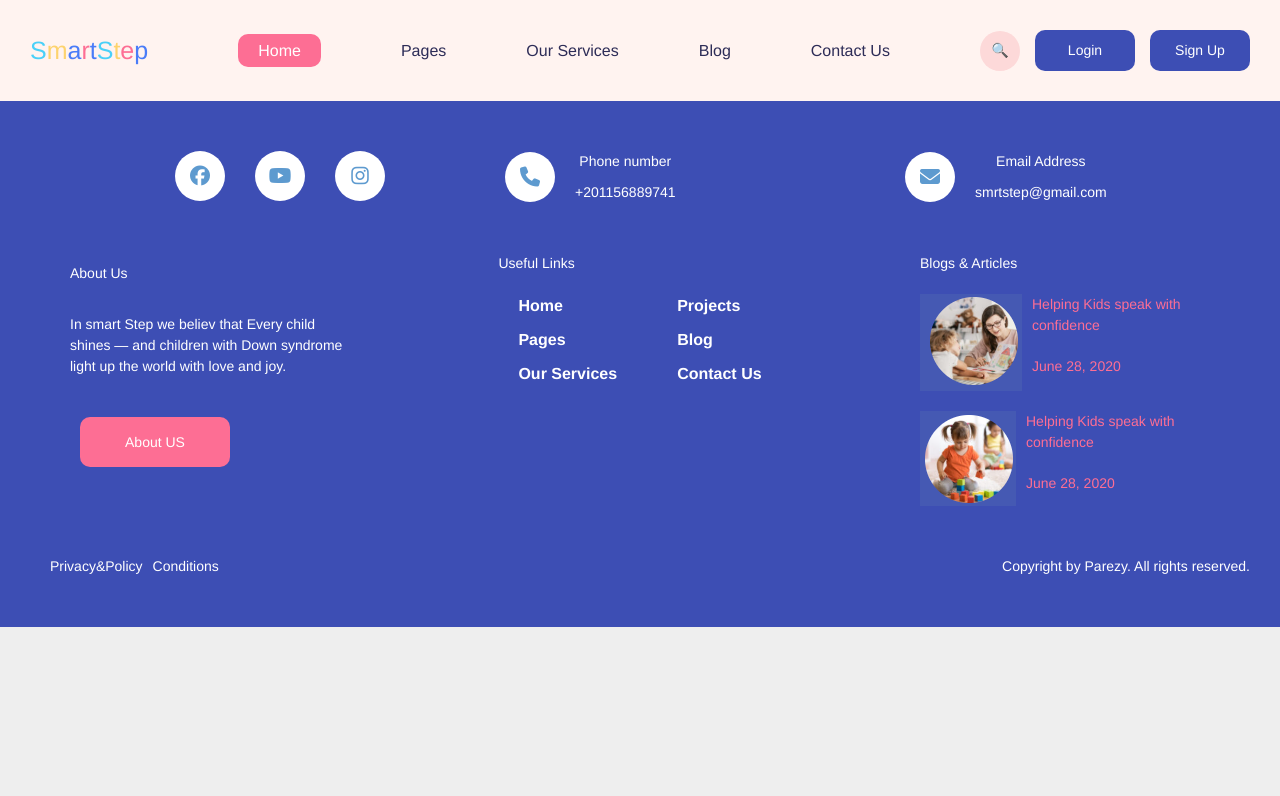
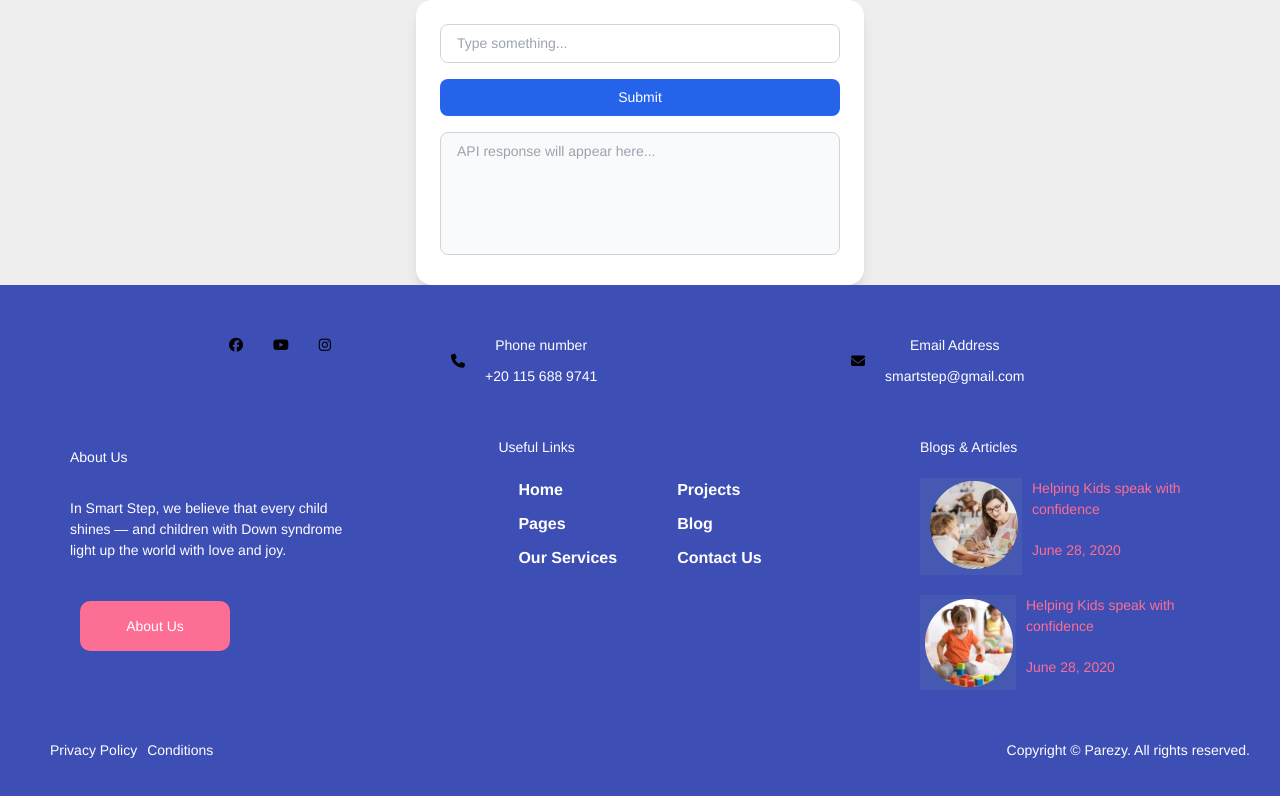
Before and after one commit to Abotareq/Alx-project, a React (Vite) app: page /blog in a window 1280 px wide. Shown: the top 796 px of the page. Built offline with nearby package versions, Linux system fonts and the light colour scheme.

Commit message:
ai integrated text

```diff
--- a/package.json
+++ b/package.json
@@ -10,6 +10,9 @@
     "preview": "vite preview"
   },
   "dependencies": {
+    "@google/genai": "^0.9.0",
+    "axios": "^1.8.4",
+    "buffer": "^6.0.3",
     "formik": "^2.4.6",
     "react": "^19.0.0",
     "react-dom": "^19.0.0",
--- a/src/App.jsx
+++ b/src/App.jsx
@@ -8,12 +8,14 @@ import Signup from "./components/SignUp/Signup";
 import Home from "./pages/Home/Home";
 import Footer from "./components/Footer/Footer";
 import { BrowserRouter as Router, Routes, Route } from 'react-router-dom';
+import LearningPage from "./pages/Home/LearningPage/LearningPage";
 
 function App() {
   return (
     <>
     <Router>
-      <Header />
+     {/*  <Header /> */}
+    <LearningPage />
       <Routes>
           <Route path="/" element={<Home />} />
           <Route path="/signin" element={<SignIn />} />
--- a/src/components/Footer/Footer.jsx
+++ b/src/components/Footer/Footer.jsx
@@ -1,46 +1,71 @@
 import styles from "./Footer.module.css";
-import Blog1 from "../../assets/images/blog1.PNG"
-import Blog2 from "../../assets/images/blog2.PNG"
-export default function Footer(){
-    return(
-        <>
+import Blog1 from "../../assets/images/blog1.PNG";
+import Blog2 from "../../assets/images/blog2.PNG";
+
+export default function Footer() {
+  return (
     <footer className={styles.footer}>
+      {/* Upper Section */}
       <section className={styles.upper}>
         <div className={styles.social}>
-                    <a href="#" className={styles.facebook}><i class="fa-brands fa-facebook"></i></a>
-                    <a href="#" className={styles.facebook}><i class="fa-brands fa-youtube"></i></a>
-                    <a href="#" className={styles.facebook}><i class="fa-brands fa-instagram"></i></a>
+          <a href="#" className={styles.icon}>
+            <i className="fa-brands fa-facebook"></i>
+          </a>
+          <a href="#" className={styles.icon}>
+            <i className="fa-brands fa-youtube"></i>
+          </a>
+          <a href="#" className={styles.icon}>
+            <i className="fa-brands fa-instagram"></i>
+          </a>
         </div>
+
         <div className={styles.contacts}>
           <div className={styles.phone}>
-                        <a href="#" className={styles.facebook}><i class="fa-solid fa-phone"></i></a>
+            <a href="#" className={styles.icon}>
+              <i className="fa-solid fa-phone"></i>
+            </a>
             <div className={styles.info}>
               <p>Phone number</p>
-                            <p>+201156889741</p>
+              <p>+20 115 688 9741</p>
             </div>
           </div>
+
           <div className={styles.phone}>
-                        <a href="#" class={styles.facebook}><i class="fa-solid fa-envelope"></i></a>
+            <a href="#" className={styles.icon}>
+              <i className="fa-solid fa-envelope"></i>
+            </a>
             <div className={styles.info}>
               <p>Email Address</p>
-                            <p>smrtstep@gmail.com</p>
+              <p>smartstep@gmail.com</p>
             </div>
           </div>
-                {/*     <div className={styles.phone}>
-                        <a href="#" className={styles.facebook}><i class="fa-solid fa-location-dot"></i></a>
+
+          {/* Uncomment when you have a location */}
+          {/*
+          <div className={styles.phone}>
+            <a href="#" className={styles.icon}>
+              <i className="fa-solid fa-location-dot"></i>
+            </a>
             <div className={styles.info}>
-                            <p>Our adress</p>
-                            <p>25 El-tahrir street, Cairo</p>
+              <p>Our Address</p>
+              <p>25 El-Tahrir Street, Cairo</p>
             </div>
-                    </div> */}
+          </div>
+          */}
         </div>
       </section>
+
+      {/* Mid Section */}
       <section className={styles.midsection}>
         <div className={styles.about}>
           <h1>About Us</h1>
-                    <p>In smart Step we believ that Every child shines — and children with Down syndrome light up the world with love and joy.</p>
-                    <button className={styles.btn}>About US</button>
+          <p>
+            In Smart Step, we believe that every child shines — and children
+            with Down syndrome light up the world with love and joy.
+          </p>
+          <button className={styles.btn}>About Us</button>
         </div>
+
         <div className={styles.usefullinks}>
           <h1>Useful Links</h1>
           <nav>
@@ -56,34 +81,48 @@ export default function Footer(){
             </div>
           </nav>
         </div>
+
         <div className={styles.blogs}>
           <h1>Blogs & Articles</h1>
           <div className={styles.blogdata}>
-                        <img src={Blog1} alt="blog text"/>
+            <img src={Blog1} alt="Helping Kids blog" />
             <div className={styles.bloginfo}>
-                            <a href="https://preview.themeforest.net/item/parezy-child-therapy-wordpress-theme/full_screen_preview/28772350"><p>Helping Kids speak with confidence</p></a>
+              <a
+                href="https://preview.themeforest.net/item/parezy-child-therapy-wordpress-theme/full_screen_preview/28772350"
+                target="_blank"
+                rel="noopener noreferrer"
+              >
+                <p>Helping Kids speak with confidence</p>
+              </a>
               <p>June 28, 2020</p>
             </div>
           </div>
           <div className={styles.blogdata}>
-                        <img src={Blog2} alt="blog text"/>
+            <img src={Blog2} alt="Helping Kids blog" />
             <div className={styles.bloginfo}>
-                            <a href="https://preview.themeforest.net/item/parezy-child-therapy-wordpress-theme/full_screen_preview/28772350"><p>Helping Kids speak with confidence</p></a>
+              <a
+                href="https://preview.themeforest.net/item/parezy-child-therapy-wordpress-theme/full_screen_preview/28772350"
+                target="_blank"
+                rel="noopener noreferrer"
+              >
+                <p>Helping Kids speak with confidence</p>
+              </a>
               <p>June 28, 2020</p>
             </div>
           </div>
         </div>
       </section>
+
+      {/* Lower Section */}
       <section className={styles.lower}>
         <div className={styles.right}>
-                    <a href="#"><p>Privacy&Policy</p></a>
-                    <a href="#"><p>Conditions</p></a>
+          <a href="#">Privacy Policy</a>
+          <a href="#">Conditions</a>
         </div>
         <div className={styles.left}>
-                    <h3>Copyright by Parezy. All rights reserved.</h3>
+          <h3>Copyright © Parezy. All rights reserved.</h3>
         </div>
       </section>
     </footer>
-        </>
   );
 }
--- a/src/components/Header/Header.jsx
+++ b/src/components/Header/Header.jsx
@@ -1,11 +1,11 @@
 import styles from "./header.module.css";
 import { Link } from "react-router-dom";
+
 export default function Header() {
   return (
-    <>
-      <header className={`${styles.header}`}>
+    <header className={styles.header}>
       <div className={styles.logo}>
-          <a href="/">
+        <Link to="/">
           <span>S</span>
           <span>m</span>
           <span>a</span>
@@ -15,31 +15,34 @@ export default function Header() {
           <span>t</span>
           <span>e</span>
           <span>p</span>
-          </a>
+        </Link>
       </div>
+
       <nav className={styles.nav}>
-          <Link to="/">
-            <a href="#" class={styles.active}>
+        <Link to="/" className={styles.active}>
           Home
-            </a>
         </Link>
+
         <div className={styles.tgs}>
+          {/* Replace these with real <Link>s when routing is ready */}
           <a href="#">Pages</a>
           <a href="#">Our Services</a>
           <a href="#">Blog</a>
           <a href="#">Contact Us</a>
         </div>
       </nav>
+
       <div className={styles.action}>
         <div className={styles.iconbutton}>🔍</div>
+
         <Link to="/signin">
           <button className={styles.btn}>Login</button>
         </Link>
+
         <Link to="/signup">
           <button className={styles.btn}>Sign Up</button>
         </Link>
       </div>
     </header>
-    </>
   );
 }
--- a/src/pages/Home/Home.jsx
+++ b/src/pages/Home/Home.jsx
@@ -1,13 +1,14 @@
 import React from "react";
 import Banner from "./components/Banner";
 import SpeechPathologyServices from "./components/SpeechPathologyServices";
-import SliderTrainers from "./components/sliderTrainers";
+import SliderTrainers from "./components/SliderTrainers";
 import Blogs from "./components/Blogs";
 import Testimonials from "./components/Testimonials/Testimonials";
 import Hero from "./components/Hero/Hero";
 
+export default function Home() {
 
-export default function Home() {
+
   return (
     <>
       <Hero />
--- /dev/null
+++ b/src/pages/Home/LearningPage/LearningPage.jsx
@@ -0,0 +1,54 @@
+import { useState } from "react";
+import { GoogleGenAI } from "@google/genai";
+export default function LearningPage() {
+  const [inputValue, setInputValue] = useState("");
+  const [responsetext, setResponse] = useState("");
+
+  const handleSubmit = async (e) => {
+    e.preventDefault();
+
+    // Simulate an API response
+
+    main();
+  };
+  const ai = new GoogleGenAI({
+    apiKey: "AIzaSyB8mC2w0GQvHVgbP4vYwnzG8PkaO-TBteY",
+  });
+
+  async function main() {
+    const response = await ai.models.generateContent({
+      model: "gemini-2.0-flash",
+      contents: [{ text: inputValue }],
+    });
+    setResponse(response.text);
+    console.log(response.text);
+  }
+
+  return (
+    <div className="max-w-md mx-auto p-6 bg-white rounded-2xl shadow-lg space-y-4">
+      <form onSubmit={handleSubmit} className="space-y-4">
+        <input
+          type="text"
+          value={inputValue}
+          onChange={(e) => setInputValue(e.target.value)}
+          placeholder="Type something..."
+          className="w-full px-4 py-2 border border-gray-300 rounded-lg focus:outline-none focus:ring-2 focus:ring-blue-400"
+        />
+        <button
+          type="submit"
+          className="w-full bg-blue-600 text-white py-2 rounded-lg hover:bg-blue-700 transition"
+        >
+          Submit
+        </button>
+      </form>
+
+      <textarea
+        value={responsetext}
+        readOnly
+        rows={5}
+        placeholder="API response will appear here..."
+        className="w-full px-4 py-2 border border-gray-300 rounded-lg bg-gray-50 resize-none"
+      ></textarea>
+    </div>
+  );
+}
--- /dev/null
+++ b/src/services/axiosClient.js
@@ -0,0 +1,10 @@
+import axios from "axios";
+const axiosClient = axios.create({
+    baseURL: import.meta.env.VITE_API_BASE_URL,
+  headers: {
+    "Content-Type": "application/json",
+  },
+});
+export async function setData(url, data) {
+    return await axiosClient.post(url, data).then((response) => response.data);
+  }
```
Also changed, not shown: src/pages/Home/components/Hero/Hero.jsx (+33 -25 lines), src/services/index.js (added), 2 other files (tests, documents, lock files or other folders). Lines whose indentation alone changed are shown as unchanged.
